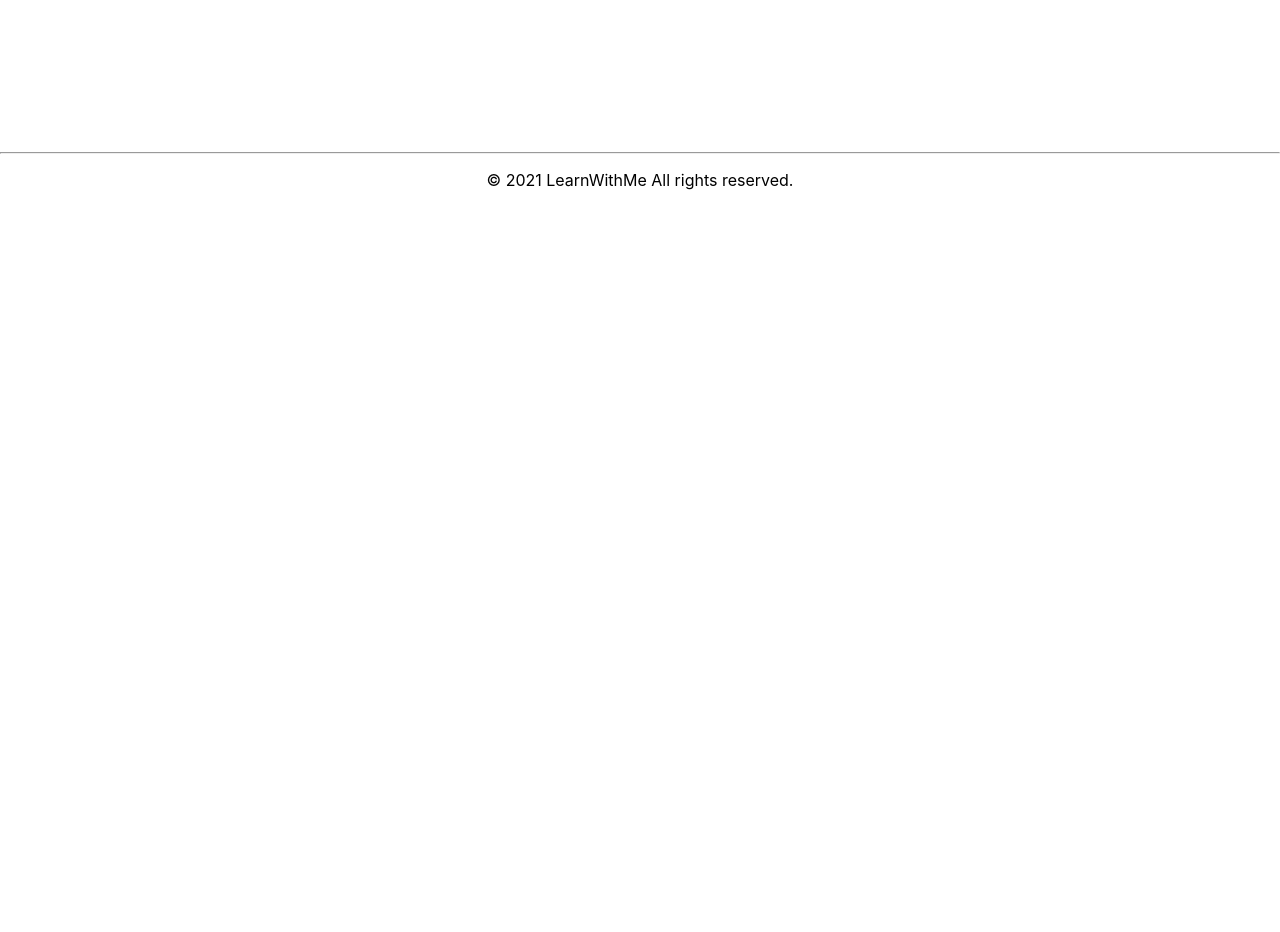
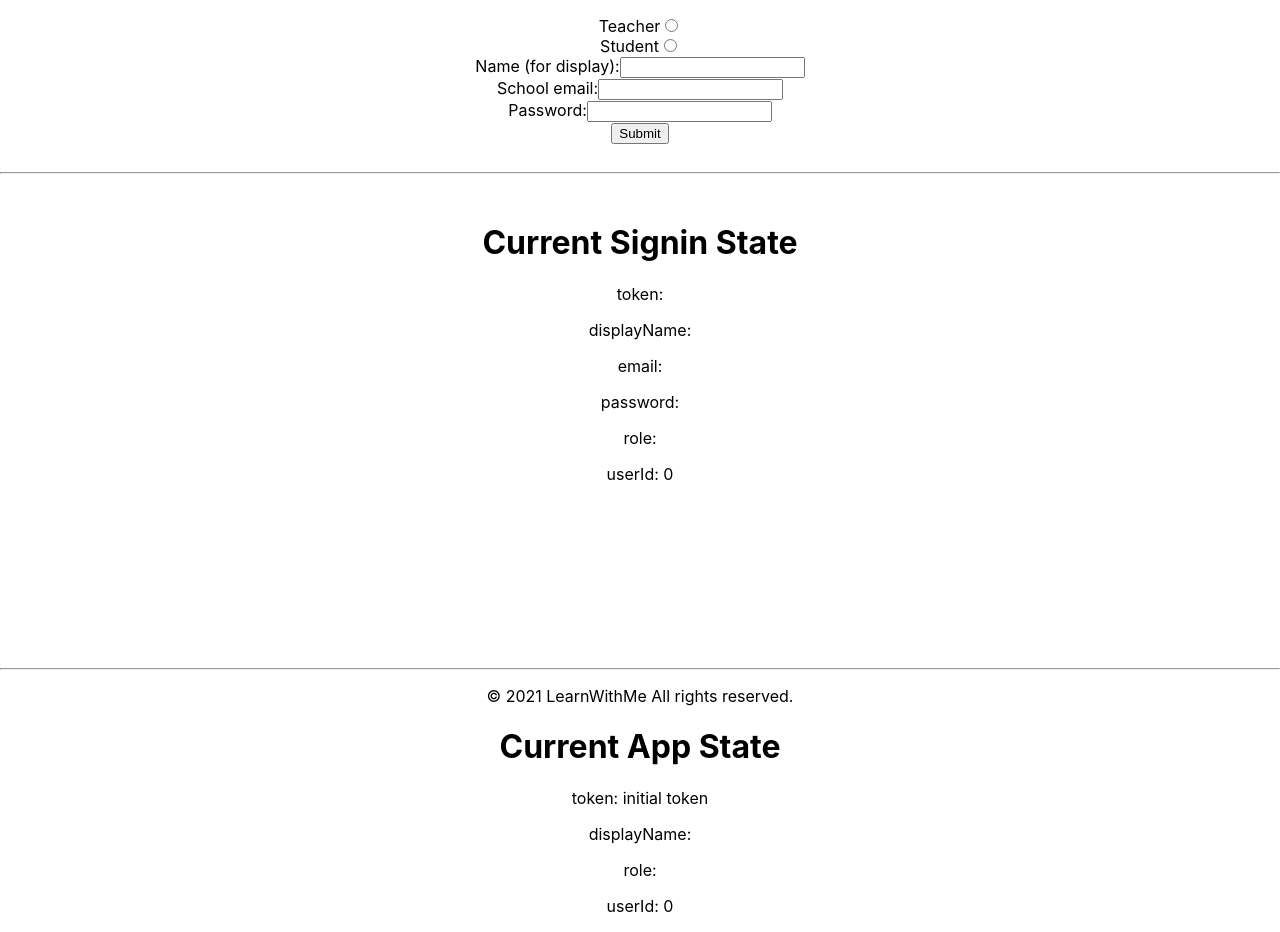
Before and after one commit to SteveEmerson/LearnWithMe-client, a React (Create React App) app: page /signup in a window 1280 px wide. Shown: the part 180-1112 px from the top of the page. Before the commit the page ends 800 px from the top, so only its background shows below. Built offline with nearby package versions, Linux system fonts and the light colour scheme.

Commit message:
Login component done

```diff
--- a/src/App.tsx
+++ b/src/App.tsx
@@ -17,7 +17,7 @@ class App extends React.Component<{}, AppState> {
   constructor(){
     super({});
     this.state = {
-      sessionToken: "",
+      sessionToken: "initial token",
       user: {
         role: "",
         displayName: "",
@@ -26,10 +26,26 @@ class App extends React.Component<{}, AppState> {
     }
   }
 
+  handler = (token: string, currUser: User) :void => {
+    console.log(token);
+    console.log(currUser);
+    this.setState(() => {
+    return  {sessionToken: token, user: currUser}
+    })
+    console.log(this.state)
+  }
+
   render() {
     return (
       <div className="App">
-        <Splash setAppState={this.setState}/>
+        <Splash setAppState={this.handler}/>
+        <div>
+          <h1>Current App State</h1>
+          <p>token: {this.state.sessionToken}</p>
+          <p>displayName: {this.state.user.displayName}</p>
+          <p>role: {this.state.user.role}</p>
+          <p>userId: {this.state.user.userId}</p>
+        </div>
       </div>
     );
   }
--- a/src/components/splash-components/Signup.tsx
+++ b/src/components/splash-components/Signup.tsx
@@ -5,39 +5,131 @@ type SignupProps = {
 }
 
 type User = {
+  userId: number
+  displayName: string
+  role: string
+  sessionToken: string
+}
+
+type SignupState = {
+  sessionToken: string
+  email: string
+  password: string
   role: string
   displayName: string
   userId: number
 }
 
-type SignupState = {
-  sessionToken: string
-  user: User
-}
-
-type FormData = {
-  name: string;
-  email: string;
-  password: string;
-}
+// type FormData = {
+//   name: string;
+//   email: string;
+//   password: string;
+// }
 
 class Signup extends React.Component<SignupProps, SignupState> {
   constructor(props: SignupProps){
     super(props);
     this.state = {
       sessionToken: "",
-      user: {
-        role: "",
-        displayName: "",
-        userId: 0
-      }
+      email: "",
+      password: "",
+      role: "",
+      displayName: "",
+      userId: 0
     }
   }
+
+  handleSubmit = (e: React.SyntheticEvent) : void => {
+    e.preventDefault();
+
+    const url: string = 'http://localhost:3000/teacher/register'
+    fetch(url,
+    {
+        method: 'POST',
+        body: JSON.stringify({email: this.state.email, password: this.state.password, name:this.state.displayName}),
+        headers: new Headers ({
+        'Content-Type': 'application/json',
+        })
+    })
+    .then((res) => res.json())
+    .then((user: User) => {
+        console.log(user);
+        this.props.setAppState(
+          user.sessionToken,
+          {
+              role:user.role,
+              displayName: user.displayName,
+              userId: user.userId
+          })
+    })
+  }
+
+  // testSetAppState = () :void =>  {
+  //   this.props.setAppState(this.state.sessionToken,
+  //       {
+  //         role:this.state.role,
+  //         displayName: this.state.displayName,
+  //         userId: this.state.userId
+  //       }
+  //     )
+  // }
+
+  nameChange = (e: React.FormEvent<HTMLInputElement>) : void => {
+    this.setState({displayName: e.currentTarget.value})
+  }
+
+  emailChange = (e: React.FormEvent<HTMLInputElement>) : void => {
+    this.setState({email: e.currentTarget.value})
+  }
+
+  passwordChange = (e: React.FormEvent<HTMLInputElement>) : void => {
+    this.setState({password: e.currentTarget.value})
+  }
+
+  roleChange = (e: React.FormEvent<HTMLInputElement>) : void => {
+    this.setState({role: e.currentTarget.value})
+  }
+
 
   render() {
     return(
       <div>
-        Got to signup
+        <form onSubmit={this.handleSubmit}>
+          <div>
+            <p>Role:</p>
+            <div>
+              <label htmlFor="teacher"> Teacher</label>
+              <input type="radio" name="role" id="teacher" value="teacher" onChange={this.roleChange}/>
+            </div>
+            <div>
+              <label htmlFor="student"> Student</label>
+              <input type="radio" name="role" id="student" value="student" onChange={this.roleChange}/>
+            </div>
+          </div>
+          <div>
+            <label htmlFor="name"> Name (for display):</label>
+            <input type="text" name="name" id="name" required onChange={this.nameChange}/>
+          </div>
+          <div>
+            <label htmlFor="email"> School email:</label>
+            <input type="text" name="email" id="email" required onChange={this.emailChange}/>
+          </div>
+          <div>
+            <label htmlFor="password"> Password:</label>
+            <input type="text" name="password" id="password" required onChange={this.passwordChange}/>
+          </div>
+          <input type="submit" value="Submit" />
+        </form>
+        <br/>
+        <hr/>
+        <br/>
+        <h1> Current Signin State</h1>
+        <p>token: {this.state.sessionToken}</p>
+        <p>displayName: {this.state.displayName}</p>
+        <p>email: {this.state.email}</p>
+        <p>password: {this.state.password}</p>
+        <p>role: {this.state.role}</p>
+        <p>userId: {this.state.userId}</p>
       </div>
     )
   }
```
